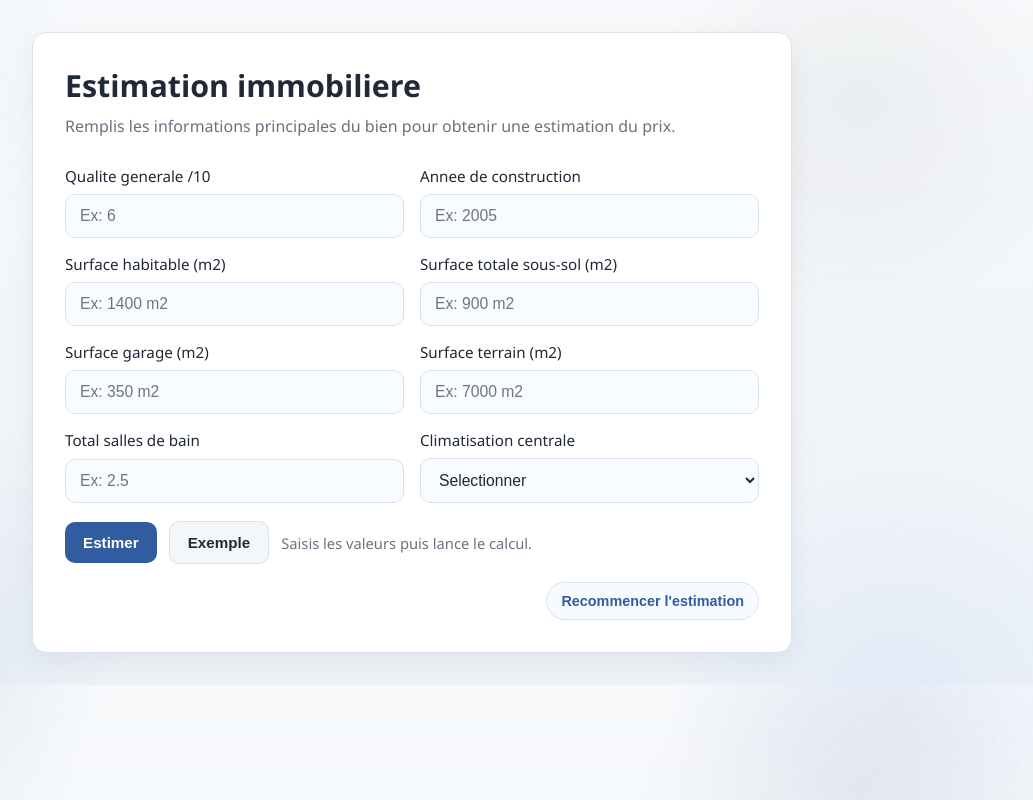
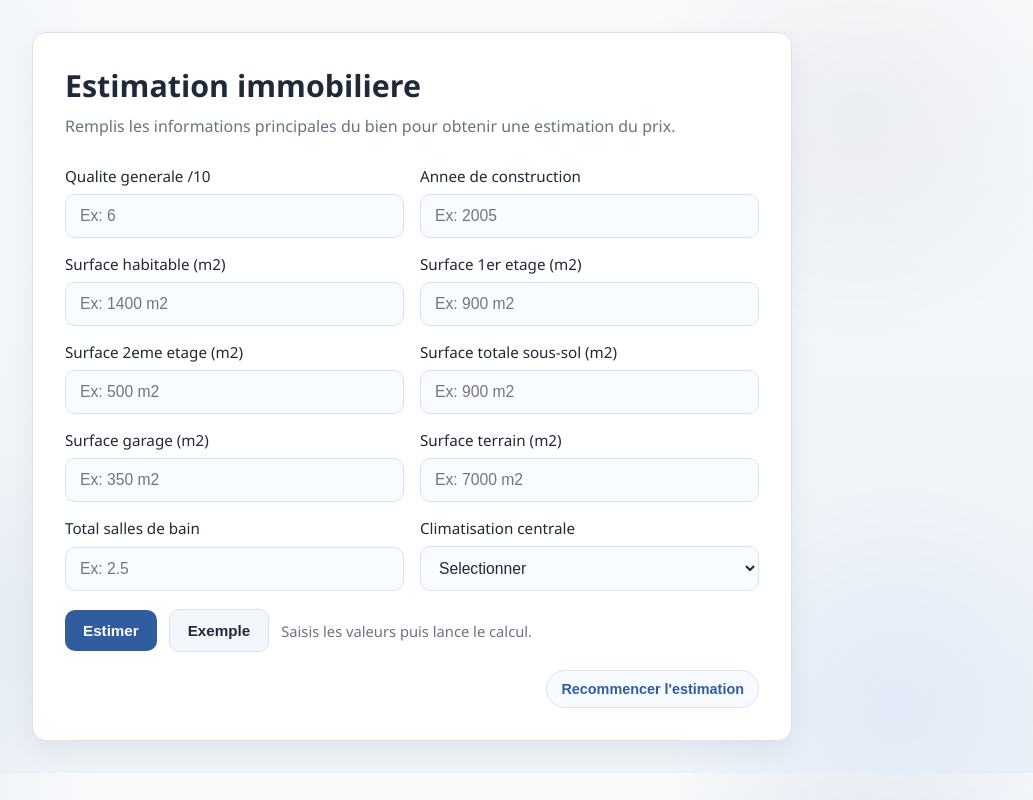
Before and after one commit to Douah123/realEstate, a Flask app: template templates/index.html in a window 1280 px wide. Shown: the whole page, without its empty margins (228-1261 px from the left). Run offline with Flask 3, Linux system fonts and the light colour scheme; the template is opened without the code that fills it, so the values that code supplies are empty; parts of the project's set-up code (start-up, migrations or seed data) failed here and were passed over.

Commit message:
modifications

```diff
--- a/prediction_service.py
+++ b/prediction_service.py
@@ -14,6 +14,8 @@ except ImportError:  # pragma: no cover
 REQUIRED_FIELDS = [
     "qualite_generale",
     "surface_habitable",
+    "surface_1er_etage",
+    "surface_2eme_etage",
     "surface_totale_sous_sol",
     "surface_garage",
     "surface_terrain",
@@ -193,6 +195,8 @@ def predict_with_interval(pipeline, model_input, confidence=0.95):
 def build_model_input(payload):
     qualite_generale = int(payload["qualite_generale"])
     surface_habitable = float(payload["surface_habitable"])
+    surface_1er_etage = float(payload["surface_1er_etage"])
+    surface_2eme_etage = float(payload["surface_2eme_etage"])
     surface_totale_sous_sol = float(payload["surface_totale_sous_sol"])
     surface_garage = float(payload["surface_garage"])
     surface_terrain = float(payload["surface_terrain"])
@@ -200,8 +204,6 @@ def build_model_input(payload):
     total_salles_bain = float(payload["total_salles_bain"])
     climatisation_centrale = str(payload["climatisation_centrale"]).lower()
 
-    surface_1er_etage = surface_habitable
-    surface_2eme_etage = 0
     surface_finie_sous_sol_1 = 0.5 * surface_totale_sous_sol
     surface_sous_sol_non_finie = 0.5 * surface_totale_sous_sol
     qualite_sous_sol = max(3, min(qualite_generale, 7))
--- a/templates/index.html
+++ b/templates/index.html
@@ -272,6 +272,16 @@
                     </div>
 
                     <div class="field">
+                        <label for="surface_1er_etage">Surface 1er etage (m2)</label>
+                        <input id="surface_1er_etage" type="number" step="any" name="surface_1er_etage" min="0" placeholder="Ex: 900 m2" required>
+                    </div>
+
+                    <div class="field">
+                        <label for="surface_2eme_etage">Surface 2eme etage (m2)</label>
+                        <input id="surface_2eme_etage" type="number" step="any" name="surface_2eme_etage" min="0" placeholder="Ex: 500 m2" required>
+                    </div>
+
+                    <div class="field">
                         <label for="surface_totale_sous_sol">Surface totale sous-sol (m2)</label>
                         <input id="surface_totale_sous_sol" type="number" step="any" name="surface_totale_sous_sol" min="0" placeholder="Ex: 900 m2" required>
                     </div>
@@ -386,7 +396,12 @@
 
         function buildDemoValues() {
             const qualite = randomInt(4, 8);
-            const surfaceHabitable = randomInt(900, 2600);
+            const surface1erEtage = randomInt(700, 1800);
+            const surface2emeEtage = Math.random() > 0.45 ? randomInt(0, 900) : 0;
+            const surfaceHabitable = randomInt(
+                Math.max(surface1erEtage, surface2emeEtage),
+                surface1erEtage + surface2emeEtage
+            );
             const surfaceSousSol = randomInt(0, Math.round(surfaceHabitable * 0.8));
             const surfaceGarage = randomInt(0, 550);
             const surfaceTerrain = randomInt(3500, 12000);
@@ -397,6 +412,8 @@
             return {
                 qualite_generale: qualite,
                 surface_habitable: surfaceHabitable,
+                surface_1er_etage: surface1erEtage,
+                surface_2eme_etage: surface2emeEtage,
                 surface_totale_sous_sol: surfaceSousSol,
                 surface_garage: surfaceGarage,
                 surface_terrain: surfaceTerrain,
```
Also changed, not shown: DEPLOYMENT.md (+2 -0 lines), README.md, 2 other files.
